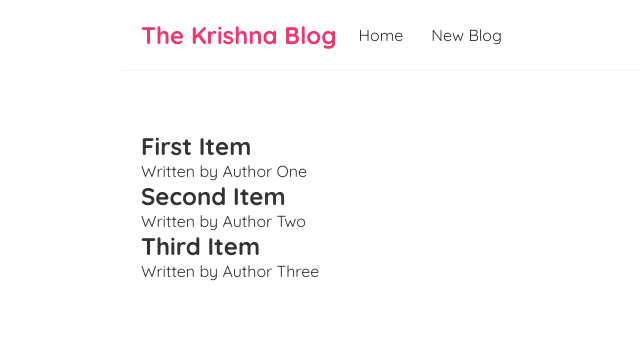
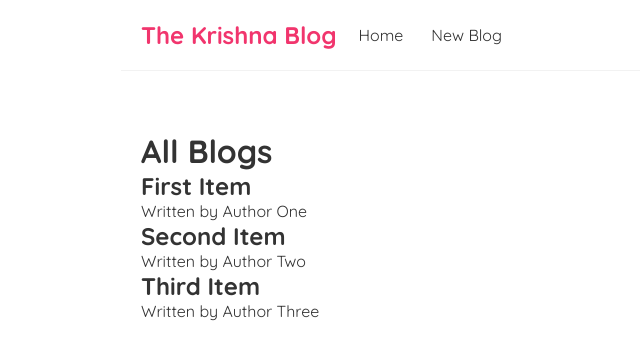
Before and after one commit to NaranSapkota/narayan-blog, a React (Create React App) app: page / in a window 1280 px wide. Shown: the top 360 px of the page, without its empty margins (199-839 px from the left). Built offline with nearby package versions, Linux system fonts and the light colour scheme.

Commit message:
Changes in props

```diff
--- a/src/BlogList.js
+++ b/src/BlogList.js
@@ -1,8 +1,8 @@
-const BlogList = (props) => {
-    const blogs=props.blogs;
-    console.log(props,blogs);
+const BlogList = ({blogs,title}) => {
+
     return (
         <div className="blog-list">
+            <h1>{title}</h1>
  {
             blogs.map((blog)=>(
                 <div className="blog-preview" key={blog.id}>
--- a/src/Home.js
+++ b/src/Home.js
@@ -29,7 +29,7 @@
 
     return (
         <div className="home">
-         <BlogList blogs={blogs}/>
+         <BlogList blogs={blogs} title="All Blogs"/>
 
         </div>
      );
```
